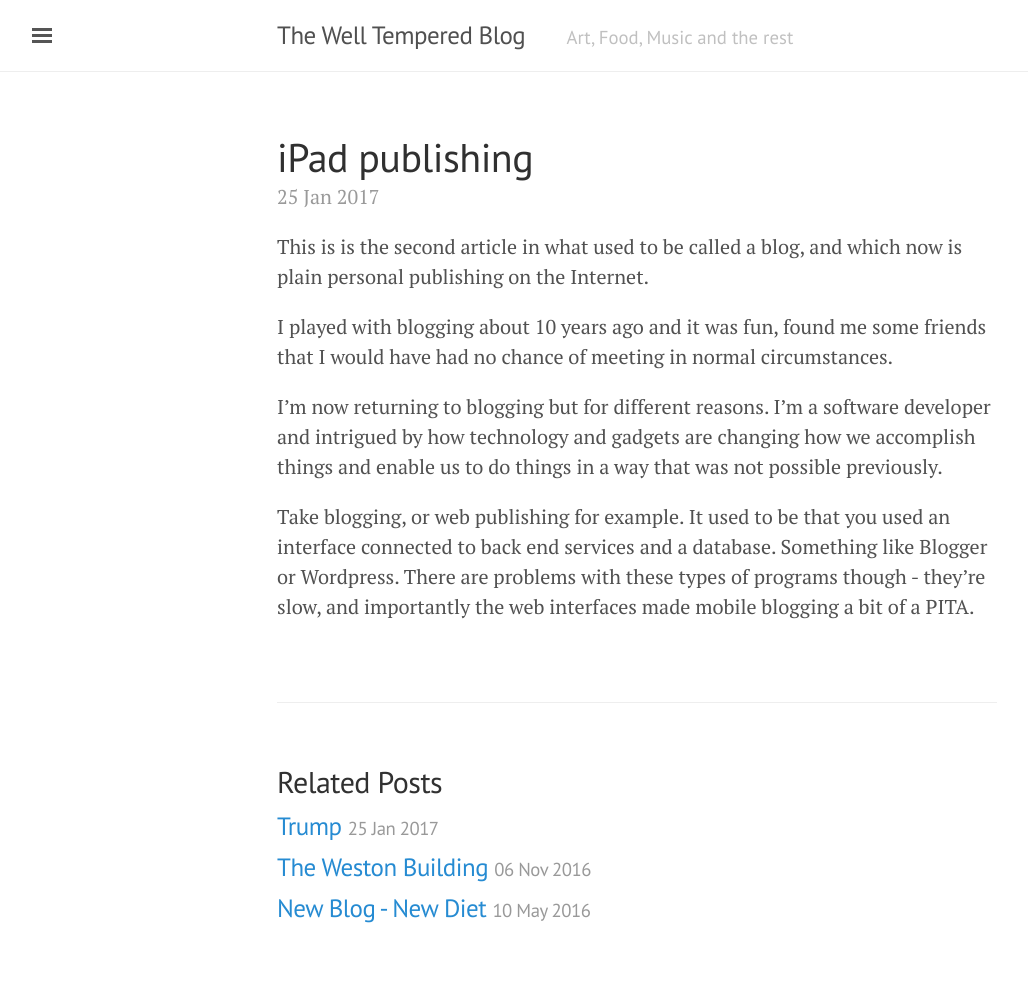
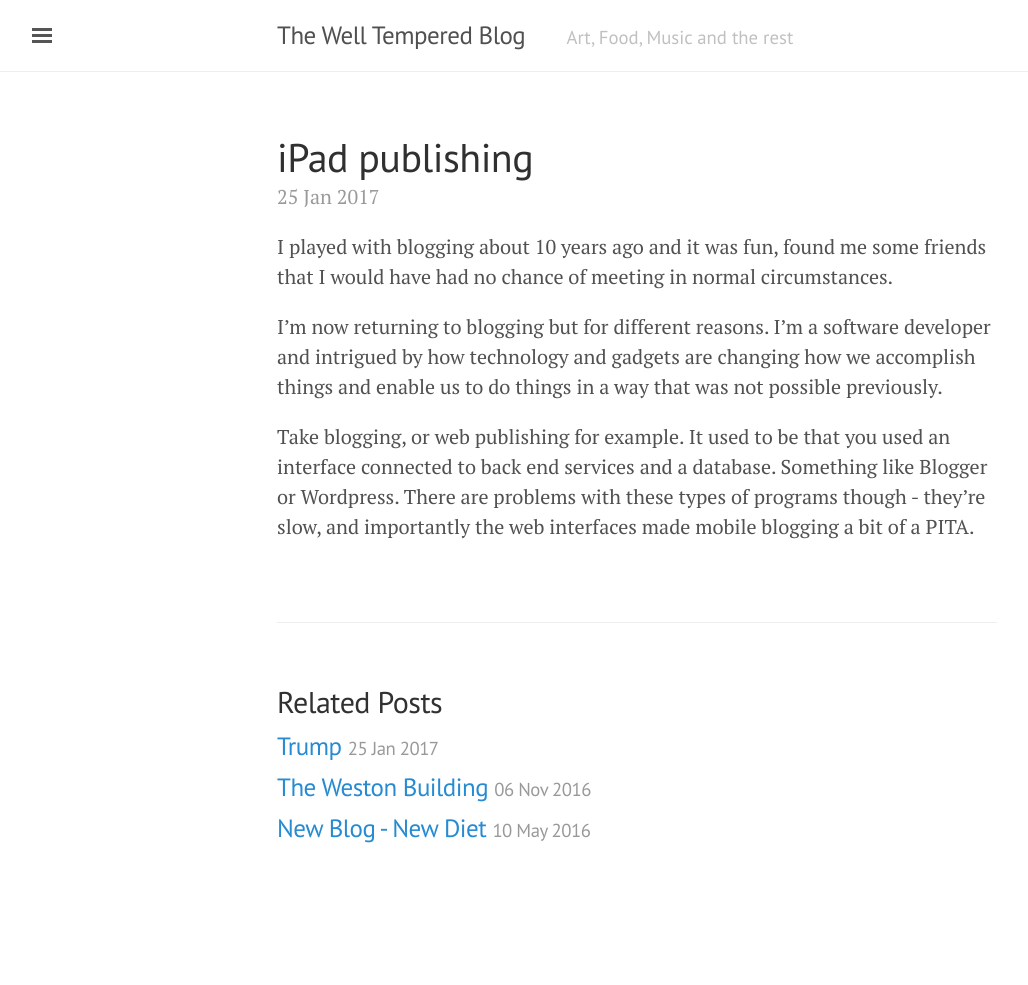
Before and after one commit to Richardtugwell/richardtugwell.github.io, a Jekyll site: the page built from _posts/2017-01-25-iPad-publishing.md, in a window 1280 px wide. Shown: the whole page, without its empty margins (3-1031 px from the left). Built offline with Jekyll 4.4.1, drawn with Linux system fonts in a browser that asks for light colours; after the commit the page ends 905 px from its top, so only the background shows below that.

Commit message:
Blog Post - iPad publishing

```diff
--- a/_posts/2017-01-25-iPad-publishing.md
+++ b/_posts/2017-01-25-iPad-publishing.md
@@ -3,8 +3,6 @@ layout: post
 title: iPad publishing
 date: 2017-01-25 14:34
 ---
-This is is the second article in what used to be called a blog, and which now is plain personal publishing on the Internet.
-
 I played with blogging about 10 years ago and it was fun, found me some friends that I would have had no chance of meeting in normal circumstances.
 
 I'm now returning to blogging but for different reasons. I'm a software developer and intrigued by how technology and gadgets are changing how we accomplish things and enable us to do things in a way that was not possible previously.
```
